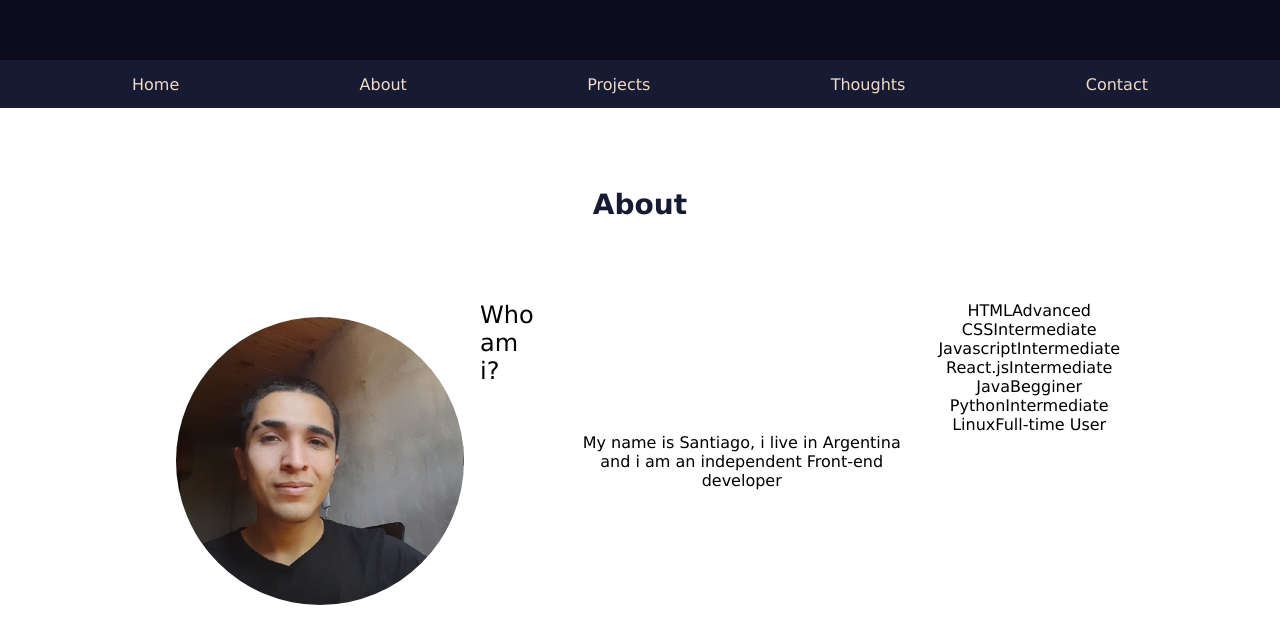
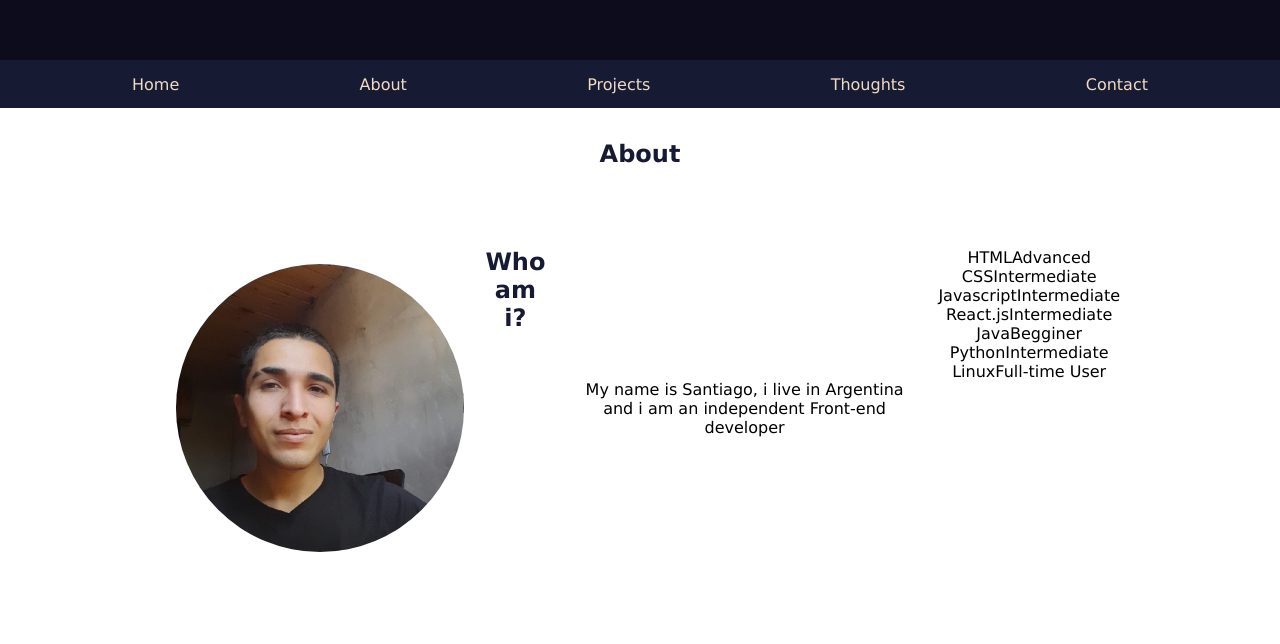
Before and after one commit to NewtonHead/portfolio, a React (Create React App) app: page / in a window 1280 px wide. Shown: the part 740-1384 px from the top of the page. Built offline with nearby package versions, Linux system fonts and the light colour scheme.

Commit message:
some css refactoring

```diff
--- a/src/App.css
+++ b/src/App.css
@@ -7,6 +7,7 @@
   font-family: 'Lucida Sans', 'Lucida Sans Regular', 'Lucida Grande', 'Lucida Sans Unicode', Geneva, Verdana, sans-serif;
   font-weight: 400;
   list-style: none;
+  text-decoration: none;
 }
 
 :root {
@@ -27,15 +28,10 @@
                                   supported by Chrome, Edge, Opera and Firefox */
 }
 
-a {
-  color: var(--color-1);
-  text-decoration: none;
-  text-align: center;
-}
-
 .navbar {
   height: 3rem;
   background-color: var(--oxford-blue);
+  margin-bottom: 2rem;
   position: sticky;
   top: 0;
 }
@@ -45,16 +41,14 @@ a {
 }
 
 .navbar-item-button {
+  color: var(--almond);
+}
+
+.all-centered {
   display: flex;
   align-items: center;
   justify-content: center;
-  color: var(--almond);
-}
-
-.skill {
-  display: flex;
-  align-items: center;
-  justify-content: center;
+  text-align: center;
 }
 
 /* ---------------- */
@@ -125,21 +119,20 @@ img {
 }
 
 p {
-  display: flex;
-  align-items: center;
   margin: 2rem;
   width: 40rem;
-  text-align: center;
 }
 
-#aboutTitle {
-  font-size: 1.75rem;
-  margin: auto;
-  margin-top: 5rem;
-  width: 100%;
+#projects {
+  background-color: rgb(230, 230, 230);
+  height: 100vh;
+}
+
+.title {
   text-align: center;
   font-weight: 600;
   color: var(--oxford-blue);
+  widows: 100%;
 }
 
 @media only screen and (min-device-width:601px) {
@@ -221,7 +214,6 @@ p {
     display: flex;
     align-items: center;
     justify-content: center;
-    color: var(--almond);
     width: 100vw;
     background-color: var(--oxford-blue);
   }
@@ -240,13 +232,6 @@ p {
     100% {
         transform: scaleY(1)
     }
-  }
-
-  #whoami {
-    width: 100%;
-    text-align: center;
-    font-weight: 600;
-    color: var(--oxford-blue);
   }
 
   .container {
--- a/src/components/About/About.jsx
+++ b/src/components/About/About.jsx
@@ -1,34 +1,34 @@
 function About() {
   return (
     <section id="about">
-      <h1 id="aboutTitle">About</h1>
+      <h1 id="aboutTitle" class="title">About</h1>
       <div className="container">
         <img src="/images/portfolio-image.jpg" alt="" srcset="" />
-        <h2 id="whoami">Who am i?</h2>
-        <p id="paragraph">My name is Santiago, i live in Argentina
+        <h2 id="whoami" class="title">Who am i?</h2>
+        <p id="paragraph" class="all-centered">My name is Santiago, i live in Argentina
         and i am an independent Front-end developer
         </p>
 
         <ul id="skills">
-          <li class="skill">
+          <li class="all-centered">
             <span class="tech">HTML</span> <span class="level">Advanced</span>
           </li>
-          <li class="skill">
+          <li class="all-centered">
             <span class="tech">CSS</span> <span class="level">Intermediate</span>
           </li>
-          <li class="skill">
+          <li class="all-centered">
             <span class="tech">Javascript</span> <span class="level">Intermediate</span>
           </li>
-          <li class="skill">
+          <li class="all-centered">
             <span class="tech">React.js</span> <span class="level">Intermediate</span>
           </li>
-          <li class="skill">
+          <li class="all-centered">
             <span class="tech">Java</span> <span class="level">Begginer</span>
           </li>
-          <li class="skill">
+          <li class="all-centered">
           <span class="tech">Python</span> <span class="level">Intermediate</span>
           </li>
-          <li class="skill">
+          <li class="all-centered">
           <span class="tech">Linux</span> <span class="level">Full-time User</span>
           </li>
         </ul>
```
